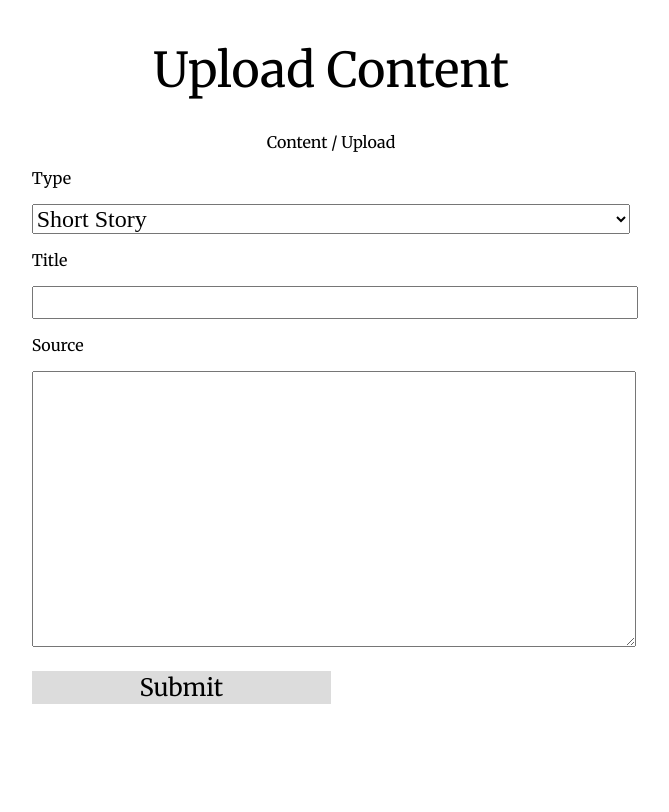
After one commit to ryanarnold/japanese-reading, a Flask app: page /upload in a window 1280 px wide. The commit adds this page. Shown: the whole page, without its empty margins (309-978 px from the left). Run offline with Flask 2, Linux system fonts and the light colour scheme.

Commit message:
Allow uploading of content

```diff
--- a/server.py
+++ b/server.py
@@ -1,13 +1,17 @@
 from flask import Flask
 from flask import render_template
+from flask import request
 from utils import retrieve_content_list
+import re
 
 app = Flask(__name__)
 
 @app.route('/')
 def index():
     short_stories = retrieve_content_list('stories')
-    return render_template('index.html', short_stories=short_stories)
+    news_articles = retrieve_content_list('news')
+    light_novels = retrieve_content_list('ln')
+    return render_template('index.html', short_stories=short_stories, news_articles=news_articles, light_novels=light_novels)
 
 
 @app.route('/content/<subdir>/<content_id>')
@@ -21,3 +25,16 @@ def latest_log_file(subdir=None, content_id=None):
     print(content)
 
     return render_template('content.html', content_title=content_id, content=content)
+
+
+@app.route('/upload', methods=['POST', 'GET'])
+def upload():
+    if request.method == 'POST':
+        content_title = request.form['title']
+        content_type = request.form['type']
+        content = request.form['content']
+
+        with open('static\\content\\' + content_type + '\\' + content_title + '.txt', 'w', encoding='utf-8') as c:
+            c.write(content)
+
+    return render_template('upload.html')
--- a/static/css/index.css
+++ b/static/css/index.css
@@ -59,3 +59,16 @@ h1 {
 .link:hover {
   text-decoration: underline;
 }
+
+input,textarea,select {
+  width: 100%;
+  font-family: 'Noto Serif JP', serif;
+  font-size: 24px;
+}
+
+#btnSubmit {
+  width: 50%;
+  font-family: 'Merriweather', serif;
+  background-color: gainsboro;
+  border: 0;
+}
--- /dev/null
+++ b/templates/upload.html
@@ -0,0 +1,31 @@
+{% extends 'base.html' %}
+
+{% block content %}
+<div class="container">
+  <div class="row">
+    <h1>Upload Content</h1>
+  </div>
+
+  <div class="row navbar">
+    <a href="/" class="link">Content</a> / <a href="upload" class="link">Upload</a>
+  </div>
+
+  <div class="row">
+    <form method="post">
+      <p>Type</p>
+      <select name="type" id="type">
+        <option value="stories">Short Story</option>
+        <option value="news">News Article</option>
+        <option value="ln">Light Novel</option>
+      </select>
+      <p>Title</p>
+      <input type="text" name="title">
+      <p>Source</p>
+      <textarea name="content" rows="10"></textarea>
+      <br><br>
+      <input type="submit" id="btnSubmit" value="Submit">
+      <br><br><br><br><br><br>
+    </form>
+  </div>
+</div>
+{% endblock content %}
```
Also changed, not shown: static/content/news/test.txt (added, +21 -0 lines), static/content/news/喫茶店で昼のカラオケ　コロナウイルスがうつる人が増える.txt (added, +21 -0 lines), templates/index.html (+9 -0 lines).
